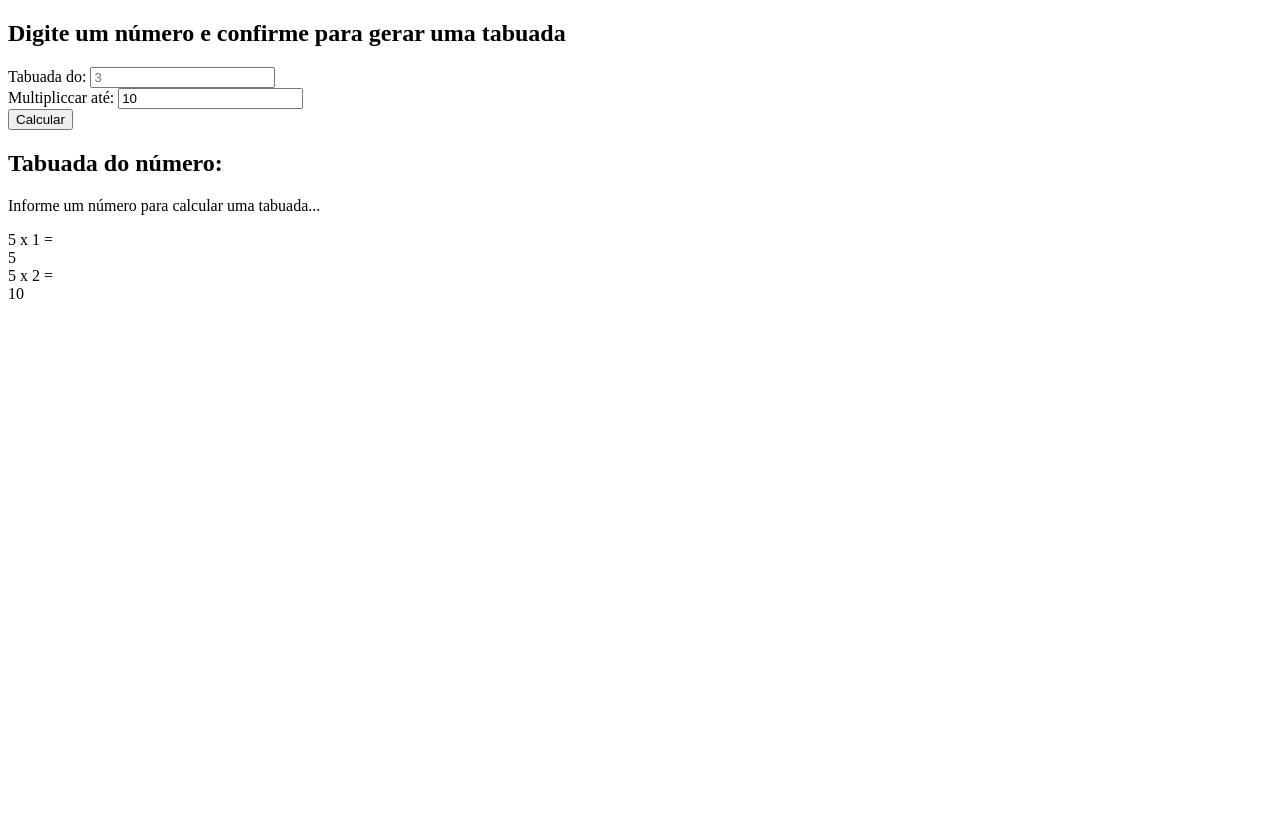
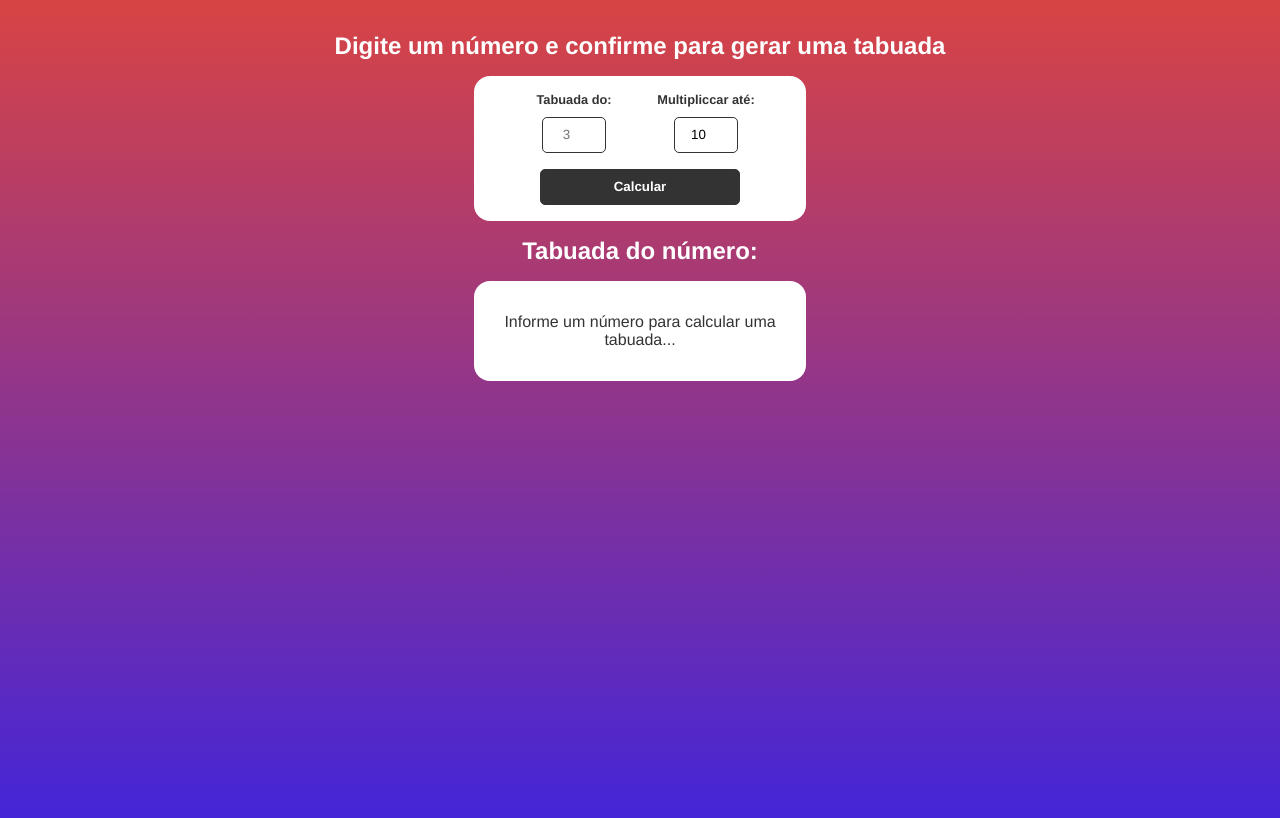
Before and after one commit to orodolfodev/tabuada, a plain HTML site: page index.html in a window 1280 px wide. Drawn offline with Linux system fonts and the light colour scheme.

Commit message:
Projeto tabuada finalzado

```diff
--- a/CSS/style.css
+++ b/CSS/style.css
@@ -1,3 +1,95 @@
-h1{
-    color: red;
+*{
+    margin: 0;
+    padding: 0;
+    font-family: helvetica;
 }
+
+body{
+    text-align: center;
+    padding: 2rem;
+    min-height: 100vh;
+    background: linear-gradient(180deg, #D84444 0%, #3F24DD 98%);
+    color: #fff;
+}
+
+h2{
+    margin-bottom: 1rem;
+}
+
+#multiplication-form{
+    display: flex;
+    justify-content: center;
+    align-items: center;
+    flex-wrap: wrap;
+    max-width: 300px;
+    margin: 1rem auto;
+    padding: 1rem;
+    background-color: #fff;
+    border-radius: 1rem;
+    color: #333;
+}
+
+.form-control{
+    display: flex;
+    flex-direction: column;
+    align-items: center;
+    width: 100px;
+    margin: 0 1rem;
+}
+
+.form-control label{
+    margin-bottom: 0.6rem;
+    font-size: 0.8rem;
+    font-weight: bold;
+}
+
+.form-control input{
+    margin-bottom: 1rem;
+    flex: 1;
+    padding: 0.6rem 0.4rem;
+    border: 1px solid #333;
+    width: 50px;
+    border-radius: 5px;
+    text-align: center;
+}
+
+#multiplication-form input[type="submit"] {
+    max-height: 50px;
+    padding: 0.6rem 1.2rem;
+    width: 200px;
+    color: #fff;
+    background-color: #333;
+    border: 1px solid #333;
+    border-radius: 5px;
+    cursor: pointer;
+    font-weight: bold;
+}
+
+#multiplication-operations{
+    display: flex;
+    flex-direction: column;
+    align-items: center;
+    max-width: 300px;
+    margin: 1rem auto;
+    padding: 2rem 1rem;
+    background-color: #fff;
+    color: #333;
+    border-radius: 1rem;
+}
+
+#multiplication-operations .row{
+    display: flex;
+    justify-content: center;
+    border: 1px solid #ccc;
+    border-bottom: none;
+    padding: 0.5rem;
+    width: 150px;
+}
+
+#multiplication-operations .row:last-child{
+    border-bottom: 1px solid #CCC;
+}
+
+#multiplication-operations .result{
+    margin-left: 0.4rem;
+}
--- a/JS/scripts.js
+++ b/JS/scripts.js
@@ -1,2 +1,47 @@
-const myName = "Rodolfo";
-console.log(myName);
+// Seleção de elementos
+const multiplicationFomr = document.querySelector("#multiplication-form");
+const numberInput = document.querySelector("#number");
+const multiplicationInput = document.querySelector("#multiplicator");
+
+const multiplicationTitle = document.querySelector("#multiplication-title span");
+
+const multiplicationTable = document.querySelector("#multiplication-operations");
+
+// Funções
+
+const createTable = (number, multiplicatorNumber) => {
+    multiplicationTable.innerHTML = "";
+
+    for (i = 1; i <= multiplicatorNumber; i++) {
+        const result = number * i;
+
+        const template = `<div class="row">
+            <div class="operation">${number} x ${i} = </div>
+            <div class="result"> ${result}</div>
+        </div>`;
+
+        const parser = new DOMParser();
+
+        const htmlTemplate = parser.parserFromString(template, "text/html");
+
+        const row = htmlTemplate.querySelector(".row");
+
+        multiplicationTable.appendChild(row);
+    }
+
+        multiplicationTitle.innerText = number;
+};
+
+// Eventos
+
+multiplicationFomr.addEventListener("submit", (e) => {
+    e.preventDefault();
+
+    const multiplicationNumber = +numberInput.value;
+
+    const multiplicatorNumber = +multiplicationInput.value;
+
+    if(!multiplicationNumber || !multiplicatorNumber) return;
+
+    console.log(multiplicationNumber, multiplicatorNumber);
+});
--- a/index.html
+++ b/index.html
@@ -15,8 +15,8 @@
             <input type="number" name="number" id="number" placeholder="3">
         </div>
         <div class="form-control">
-            <label for="multiplicador">Multipliccar até:</label>
-            <input type="number" name="multiplicador" id="multiplicador" value="10">
+            <label for="multiplicator">Multipliccar até:</label>
+            <input type="number" name="multiplicator" id="multiplicator" value="10">
         </div>
         <input type="submit" value="Calcular">
     </form>
@@ -24,14 +24,6 @@
         <h2 id="multiplication-title">Tabuada do número: <span></span></h2>
         <div id="multiplication-operations">
             <p>Informe um número para calcular uma tabuada...</p>
-            <div class="row">
-                <div class="operations">5 x 1 = </div>
-                <div class="result">5</div>
-            </div>
-            <div class="row">
-                <div class="operations">5 x 2 = </div>
-                <div class="result">10</div>
-            </div>
         </div>
     </div>
 </body>
```
